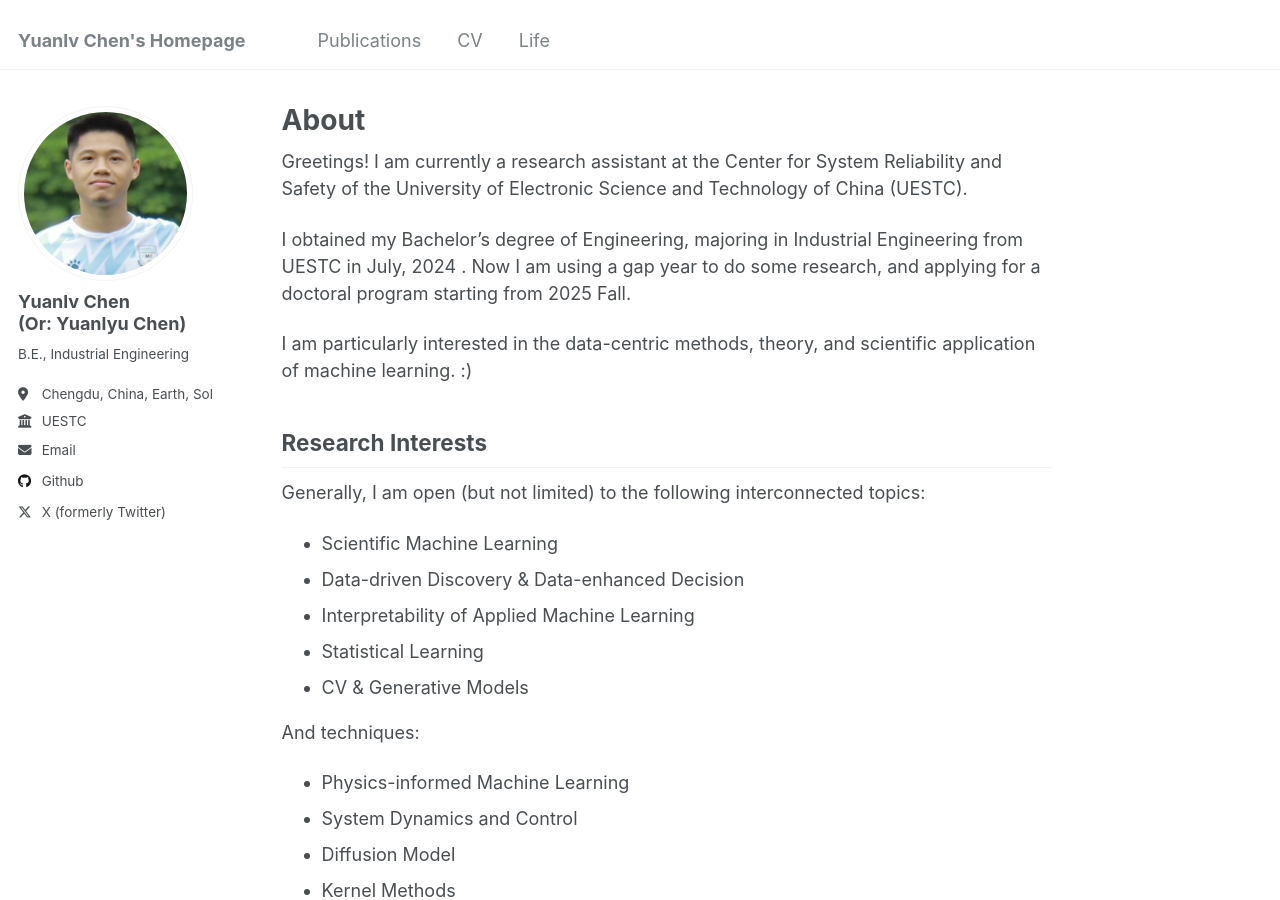
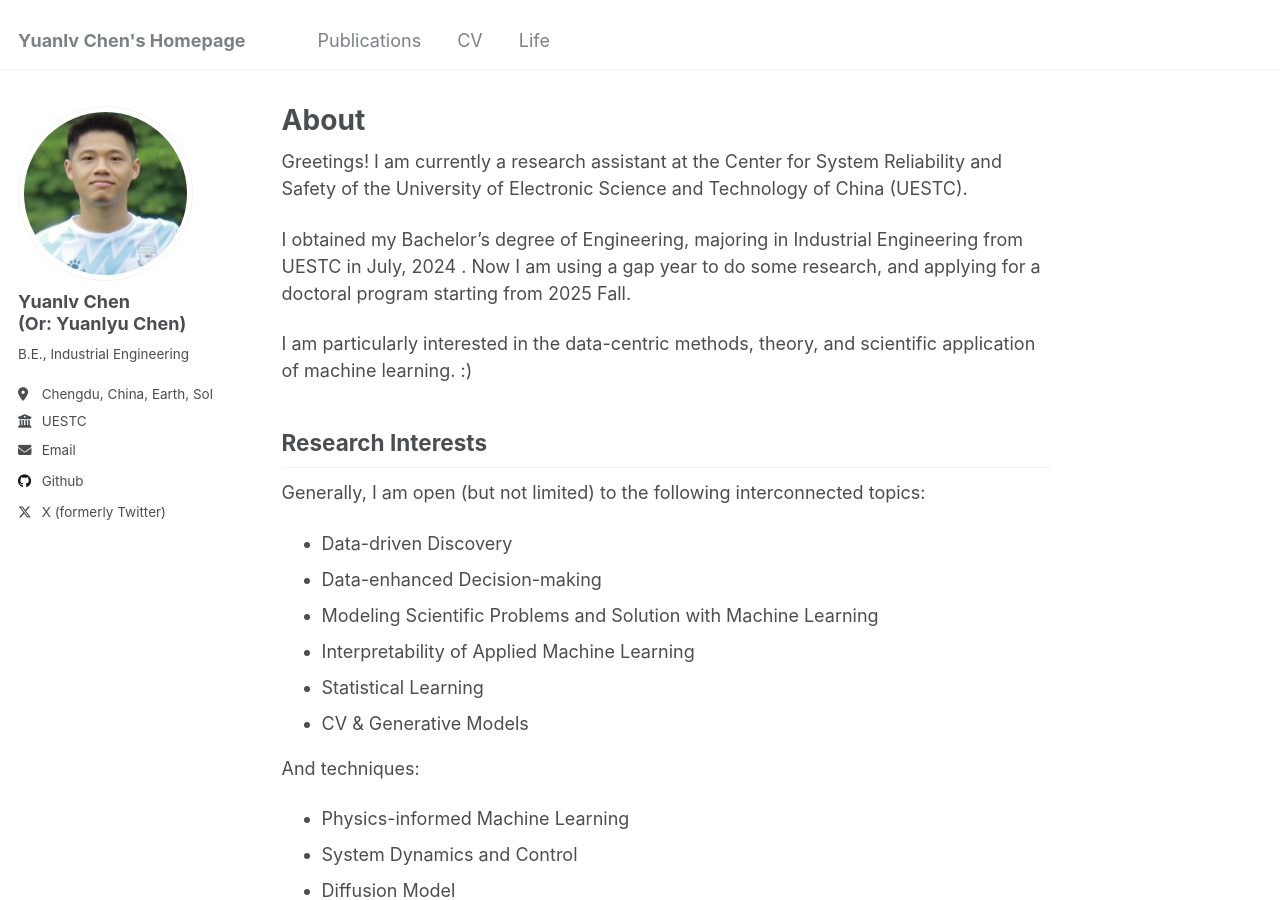
Before and after one commit to YLchen22/YLchen22.github.io, a Jekyll site: the page built from _pages/about.md, in a window 1280 px wide and 900 px high. Built offline with Jekyll 4.4.1, drawn with Linux system fonts in a browser that asks for light colours.

Commit message:
Update about.md

```diff
--- a/_pages/about.md
+++ b/_pages/about.md
@@ -16,8 +16,9 @@ I am particularly interested in the data-centric methods, theory, and scientific
 Research Interests
 ------
 Generally, I am open (but not limited) to the following interconnected topics:
-* Scientific Machine Learning
-* Data-driven Discovery & Data-enhanced Decision
+* Data-driven Discovery
+* Data-enhanced Decision-making
+* Modeling Scientific Problems and Solution with Machine Learning
 * Interpretability of Applied Machine Learning
 * Statistical Learning
 * CV & Generative Models
```
